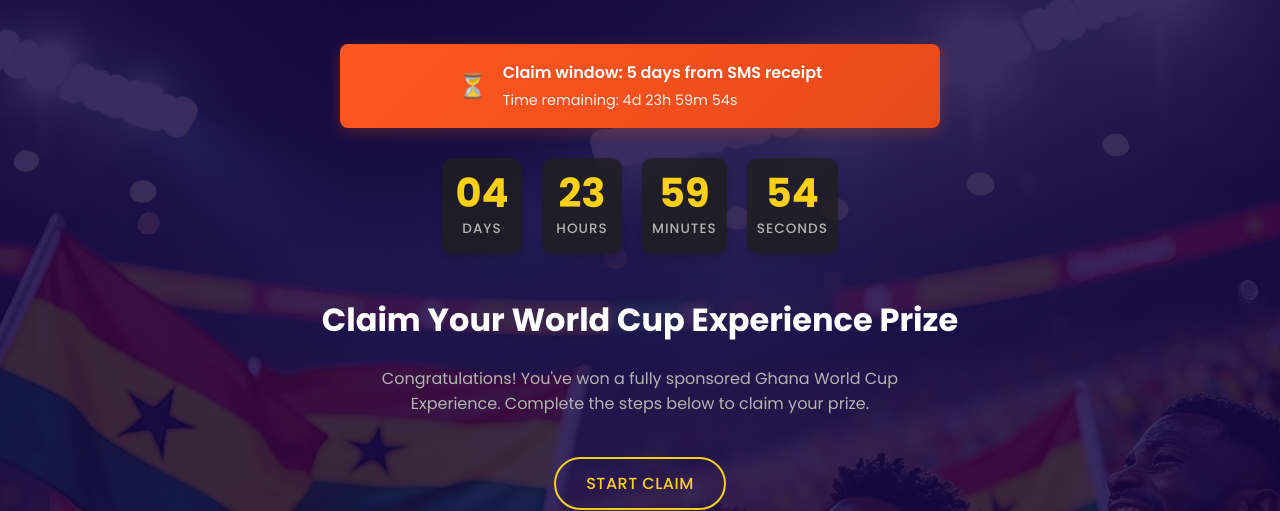
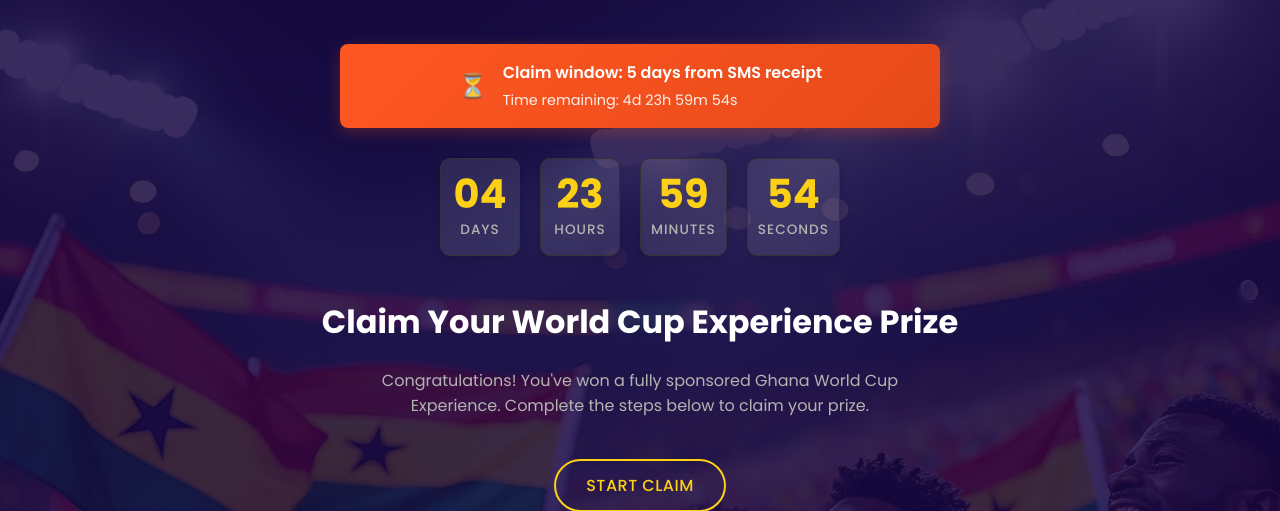
Before and after one commit to virtualsolutionslimited/winnerclaim, a PHP site: page / in a window 1280 px wide. Shown: the top 511 px of the page. Run offline with PHP 8.4, Linux system fonts and the light colour scheme.

Commit message:
countdown colors changed

```diff
--- a/styles.css
+++ b/styles.css
@@ -217,7 +217,8 @@ p {
   align-items: center;
   min-width: 80px;
   padding: 15px 10px;
-  background: rgba(30, 30, 30, 0.8);
+  background: var(--bg-card);
+  border: 1px solid var(--border-color);
   border-radius: 10px;
   box-shadow: 0 4px 6px rgba(0, 0, 0, 0.1);
 }
```
